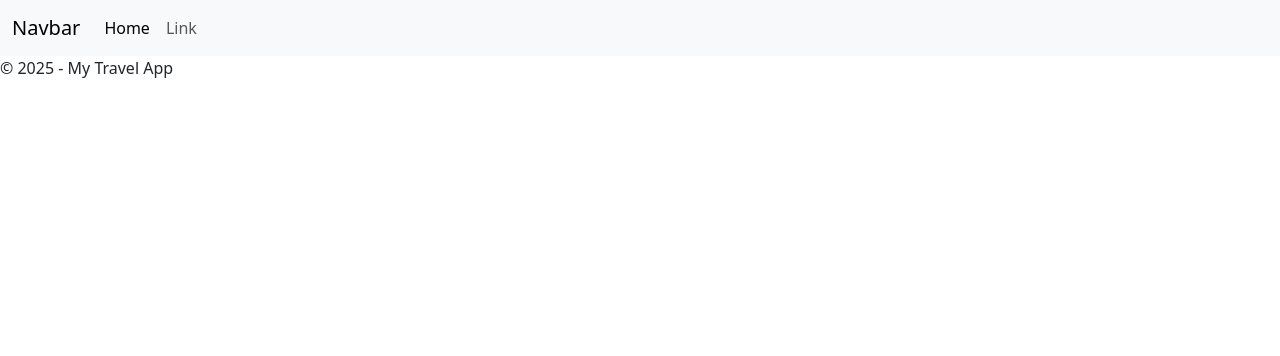
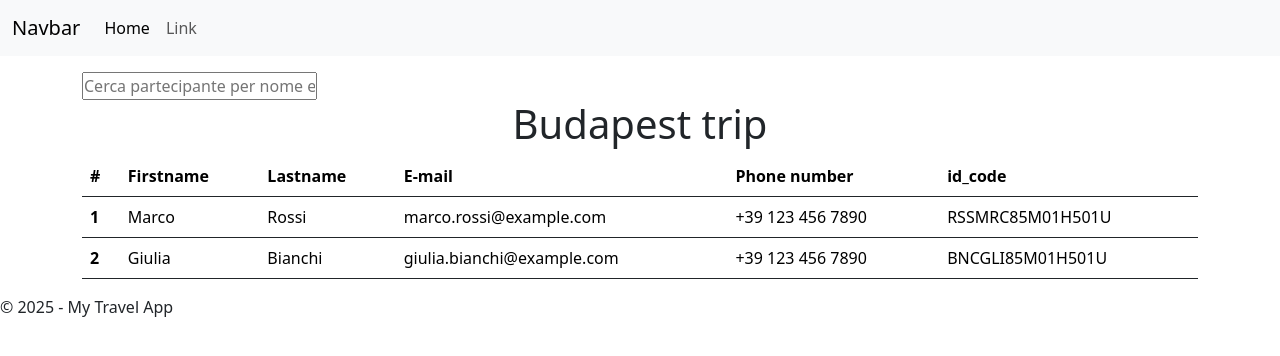
Before and after one commit to JuriPatacchiola/sst-prototipo-webapp, a React (Vite) app: page /detail/1 in a window 1280 px wide. Shown: the top 356 px of the page. Built offline with nearby package versions, Linux system fonts and the light colour scheme.

Commit message:
add users detail and search bar

```diff
--- /dev/null
+++ b/src/components/SearchBar.jsx
@@ -0,0 +1,50 @@
+import { useState } from "react";
+
+const SearchBar = ({ users, onSearchResults }) => {
+
+    const [searchTerm, setSearchTerm] = useState('')
+
+    const handleSearch = (e) => {
+
+        e.preventDefault()
+
+        const value = searchTerm.toLowerCase()
+        setSearchTerm(value)
+
+        if (value.trim() === '') {
+            // se la barra di ricerca è vuota, mostro tutti i partecipanti
+            onSearchResults(users)
+            return
+        }
+
+        // filtro gli utenti
+        const term = value.toLowerCase()
+        const results = users.filter(user => {
+            const fullName = `${user.first_name} ${user.last_name}`.toLowerCase()
+            return fullName.includes(term)
+        })
+
+        onSearchResults(results)
+
+        const clearSearch = () => {
+            onSearchResults(users)
+        }
+        setSearchTerm('')
+
+        console.log(users);
+
+    }
+
+    return (
+        <form onSubmit={handleSearch}>
+            <input
+                type="text"
+                value={searchTerm}
+                onChange={(e) => setSearchTerm(e.target.value)}
+                placeholder="Cerca partecipante per nome e cognome..."
+            />
+        </form >
+    )
+}
+
+export default SearchBar;
--- a/src/pages/DetailTravel.jsx
+++ b/src/pages/DetailTravel.jsx
@@ -1,7 +1,70 @@
+import { useState } from "react"
+import { useParams } from "react-router-dom"
+import SearchBar from "../components/SearchBar"
+import travels from "../data/travels"
+import users from "../data/Users"
+
 export default function DetailTravel() {
+
+    const { id } = useParams() // ottengo id dall'URL
+
+    const travelId = parseInt(id)
+    const travelUsers = users.filter(user => user.travel_id === travelId)
+
+    // stato iniziale: mostro tutti gli utenti già filtrati per il singolo viaggio
+    const [displayedUsers, setDisplayedUsers] = useState(travelUsers)
+
+
+
 
     return (
         <>
+            <div className="container mt-3">
+
+                <SearchBar users={displayedUsers} onSearchResults={setDisplayedUsers} />
+
+                <h1 className="d-flex justify-content-center">{travels[travelId - 1].destination} trip</h1>
+                {/* table */}
+                <table className="table border-dark">
+                    {/* table head */}
+                    <thead>
+                        <tr>
+                            <th scope="col">#</th>
+                            <th scope="col">Firstname</th>
+                            <th scope="col">Lastname</th>
+                            <th scope="col">E-mail</th>
+                            <th scope="col">Phone number</th>
+                            <th scope="col">id_code</th>
+                        </tr>
+                    </thead>
+                    {/* table body */}
+                    <tbody>
+                        {displayedUsers.map(user => (
+                            <tr key={user.id}>
+                                <th>
+                                    {user.id}
+                                </th>
+                                <td>
+                                    {user.first_name}
+                                </td>
+                                <td>
+                                    {user.last_name}
+                                </td>
+                                <td>
+                                    {user.email}
+                                </td>
+                                <td>
+                                    {user.phone}
+                                </td>
+                                <td>
+                                    {user.id_code}
+                                </td>
+                            </tr>
+                        ))}
+                    </tbody>
+                </table>
+            </div >
+
         </>
     )
 }
```
